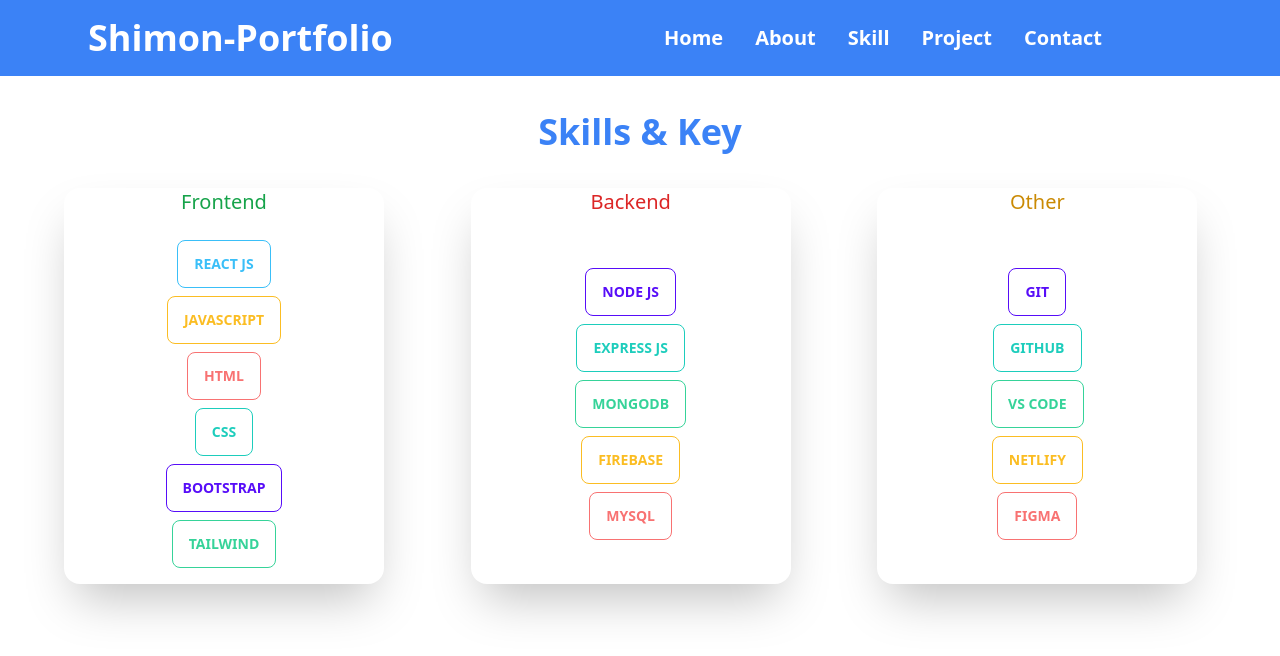
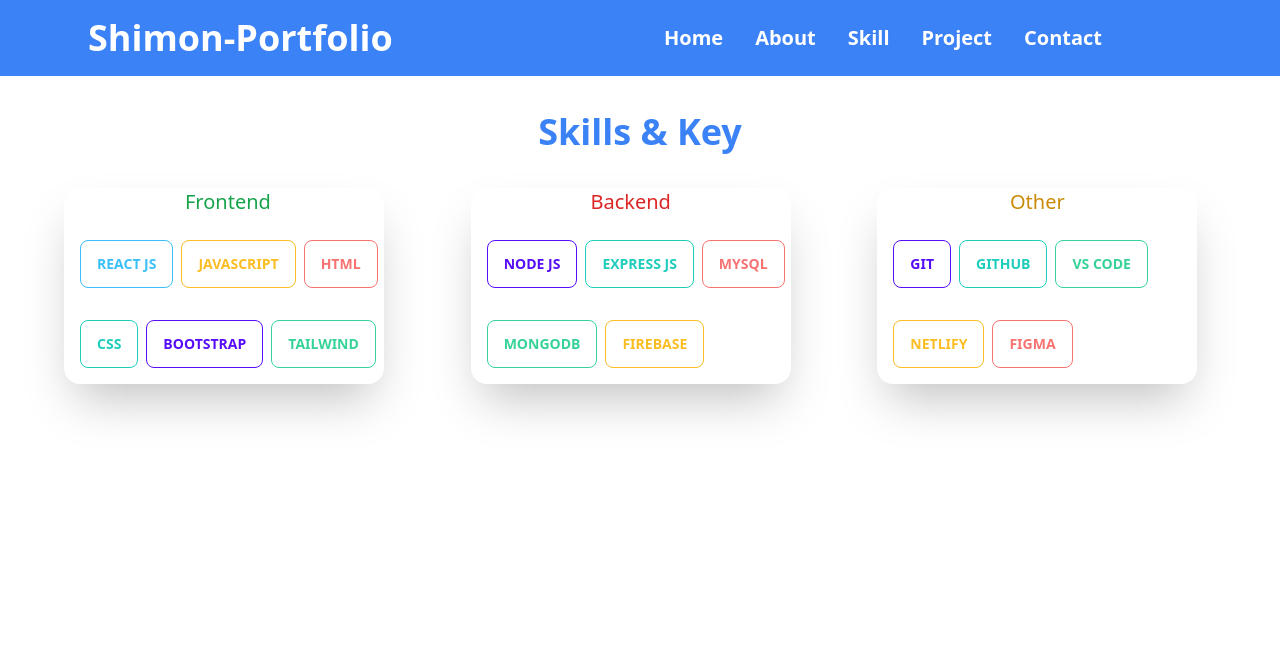
Before and after one commit to shimonmondol/My-Portfolio, a React (Vite) app: page /skill in a window 1280 px wide. Shown: the top 656 px of the page. Built offline with nearby package versions, Linux system fonts and the light colour scheme.

Commit message:
third coonit

```diff
--- a/src/Component/Skill.jsx
+++ b/src/Component/Skill.jsx
@@ -8,33 +8,45 @@
                             lg:grid-cols-3 pl-16 pb-16'>
                 <div className="card card-compact grid gap-2 w-80 shadow-2xl">
                     <h1 className='text-xl items-center text-center text-green-600'>Frontend</h1>
-                    <div className="card-body items-center text-center">
+                    <div>
+                        <div className="card-body flex-row items-center ">
                             <button className="btn btn-outline btn-info">React Js</button>
                             <button className="btn btn-outline btn-warning">JavaScript</button>
                             <button className="btn btn-outline btn-error">HTML</button>
+                        </div>
+                        <div className="card-body flex-row items-center text-center">
                             <button className="btn btn-outline btn-accent">CSS</button>
                             <button className="btn btn-outline btn-primary">Bootstrap</button>
                             <button className="btn btn-outline btn-success">Tailwind</button>
                         </div>
                     </div>
+                </div>
                 <div className="card card-compact grid gap-2 w-80 shadow-2xl">
                     <h1 className='text-xl items-center text-center text-red-600'>Backend</h1>
-                    <div className="card-body items-center text-center">
+                    <div>
+                        <div className="card-body flex-row items-center ">
                             <button className="btn btn-outline btn-primary">Node Js</button>
                             <button className="btn btn-outline btn-accent">Express Js</button>
+                            <button className="btn btn-outline btn-error">MySQL</button>
+                        </div>
+                        <div className="card-body flex-row items-center text-center">
                             <button className="btn btn-outline btn-success">MongoDB</button>
                             <button className="btn btn-outline btn-warning">Firebase</button>
-                        <button className="btn btn-outline btn-error">MySQl</button>
+                        </div>
                     </div>
                 </div>
                 <div className="card card-compact grid gap-2 w-80 shadow-2xl">
                     <h1 className='text-xl items-center text-center text-yellow-600'>Other</h1>
-                    <div className="card-body items-center text-center">
+                    <div>
+                        <div className="card-body flex-row items-center ">
                             <button className="btn btn-outline btn-primary">Git</button>
                             <button className="btn btn-outline btn-accent">Github</button>
                             <button className="btn btn-outline btn-success">Vs Code</button>
+                        </div>
+                        <div className="card-body flex-row items-center text-center">
                             <button className="btn btn-outline btn-warning">Netlify</button>
                             <button className="btn btn-outline btn-error">Figma</button>
+                        </div>
                     </div>
                 </div>
             </div>
```
Lines whose indentation alone changed are shown as unchanged.
